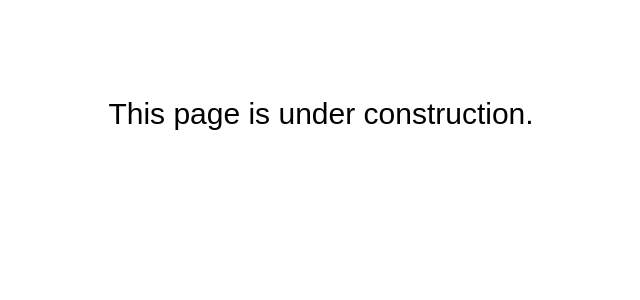
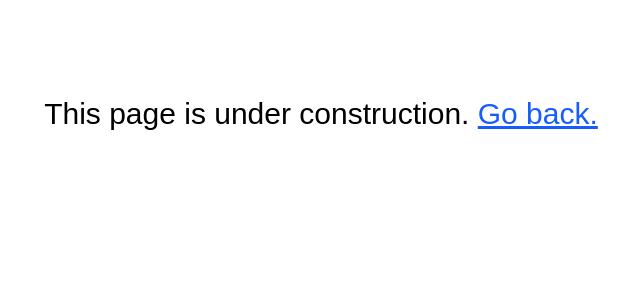
Before and after one commit to anreyw/glaam-web, a Next.js app: page /members in a window 1280 px wide. Shown: the top 300 px of the page, without its empty margins (319-959 px from the left). Built offline with nearby package versions, Linux system fonts and the light colour scheme; a web font is replaced by a local one.

Commit message:
Add return Link to members route

```diff
--- a/src/app/members/page.tsx
+++ b/src/app/members/page.tsx
@@ -1,3 +1,5 @@
+import Link from "next/link";
+
 export default function Members() {
-  return <p className="text-3xl">This page is under construction.</p>
+  return <p className="text-3xl">This page is under construction. <Link className="underline text-blue-600"href="/">Go back.</Link></p>
 }
```
